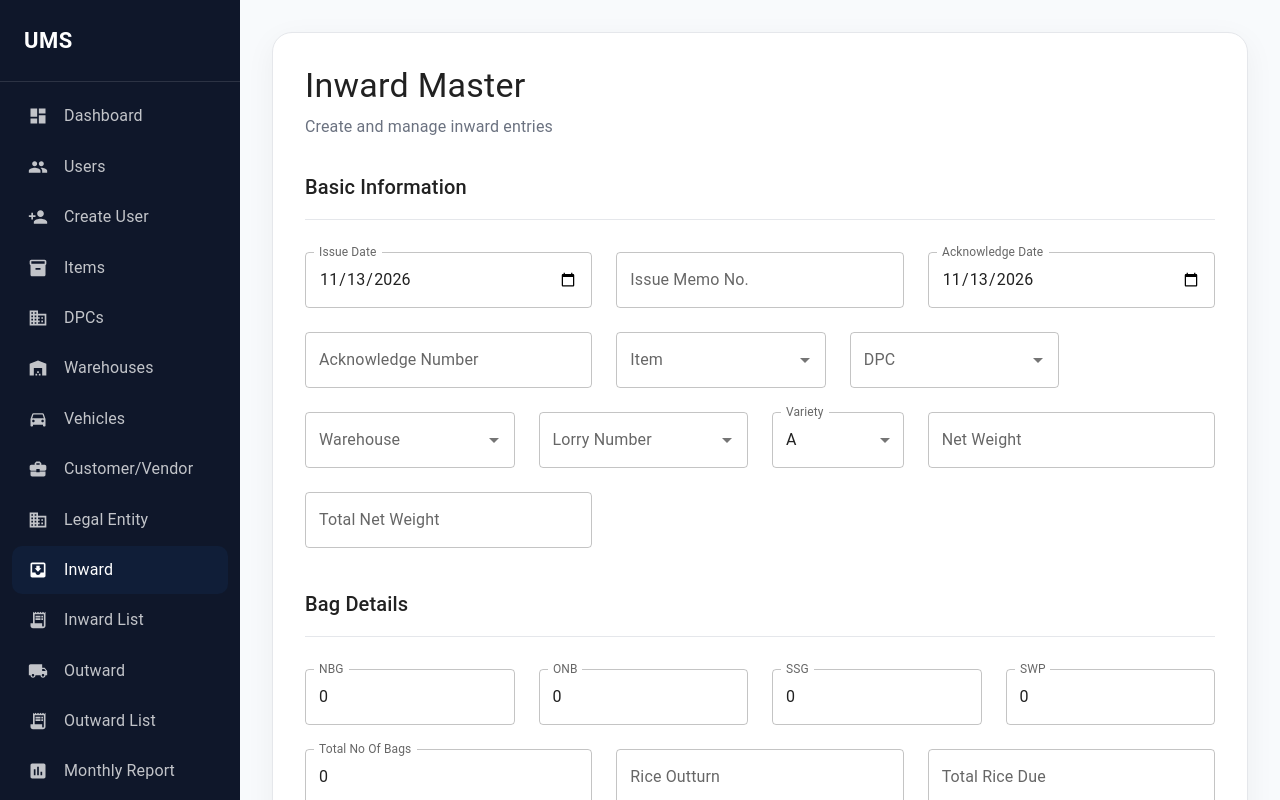
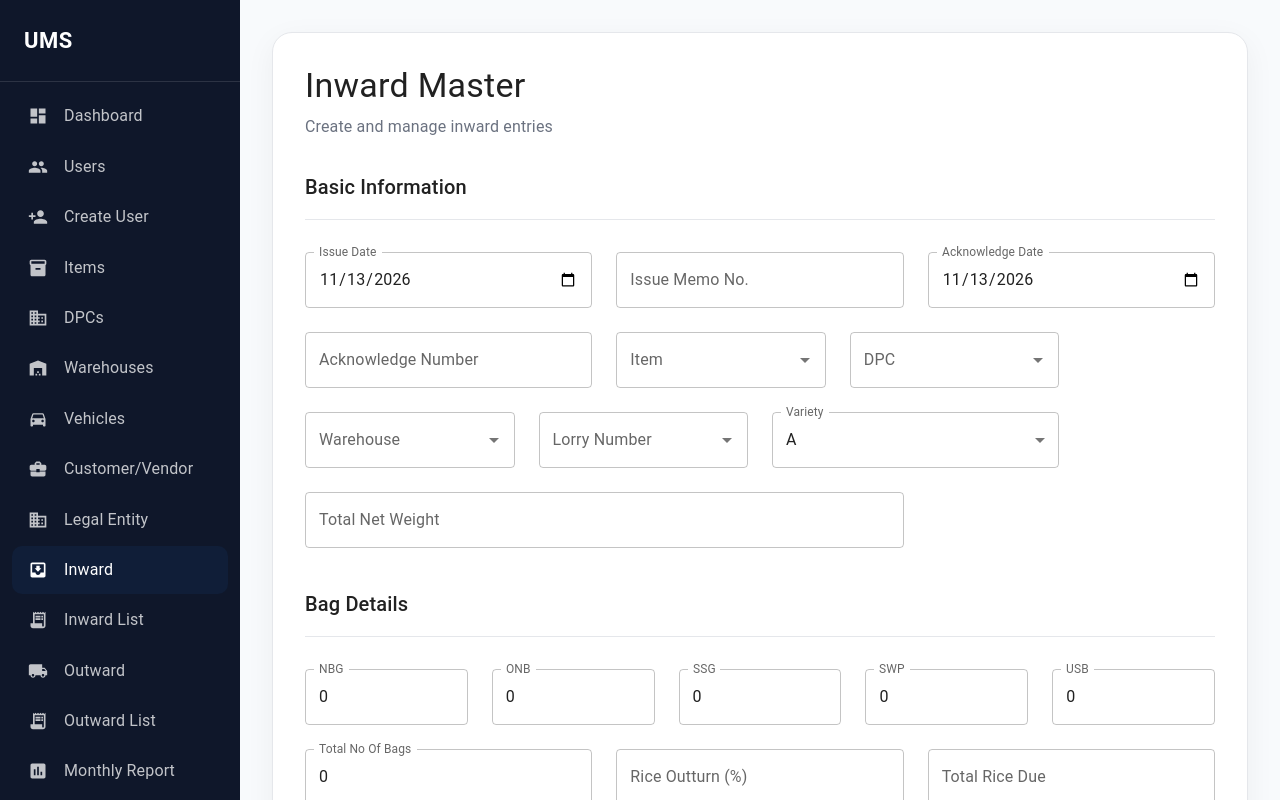
Before and after one commit to deepakkumar1209/RiceMill-management-frontend, a React app: page /inwards in a window 1280 px wide. Shown: the top 800 px of the page. Built offline with nearby package versions, Linux system fonts and the light colour scheme; no server answers; sample sign-in values are in the browser's storage; the HTML template or start-up script is replaced by a standard one.

Commit message:
Update Inward and InwardList: remove net weight, auto calculate rice due and outturn, add USB bag

```diff
--- a/src/pages/InwardListPage.jsx
+++ b/src/pages/InwardListPage.jsx
@@ -289,8 +289,6 @@ startAdornment:(
 
     <TableCell sx={{ fontWeight: 700 }}>Variety</TableCell>
 
-    <TableCell sx={{ fontWeight: 700 }}>Net Weight</TableCell>
-
     <TableCell sx={{ fontWeight: 700 }}>Total Net Weight</TableCell>
 
     <TableCell sx={{ fontWeight: 700 }}>NBG</TableCell>
@@ -301,6 +299,7 @@ startAdornment:(
 
     <TableCell sx={{ fontWeight: 700 }}>SWP</TableCell>
 
+    <TableCell sx={{ fontWeight: 700 }}>USB</TableCell>
 
     <TableCell sx={{ fontWeight: 700 }}>Total Bags</TableCell>
 
@@ -377,11 +376,6 @@ startAdornment:(
     {row.variety || "-"}
   </TableCell>
 
-  {/* Net Weight */}
-  <TableCell>
-    {row.netWeight ?? "-"}
-  </TableCell>
-
   {/* Total Net Weight */}
   <TableCell>
     {row.totalNetWeight ?? "-"}
@@ -405,6 +399,11 @@ startAdornment:(
   {/* SWP */}
   <TableCell>
     {row.swp ?? "-"}
+  </TableCell>
+
+  {/* USB */}
+  <TableCell>
+    {row.usb ?? "-"}
   </TableCell>
 
   {/* Total Bags */}
--- a/src/pages/InwardPage.jsx
+++ b/src/pages/InwardPage.jsx
@@ -71,13 +71,13 @@ const [formData, setFormData] = useState({
 
   variety: "A",
 
-  netWeight: "",
   totalNetWeight: "",
 
   nbg: 0,
   onb: 0,
   ssg: 0,
   swp: 0,
+  usb: 0,
 
   noOfBags: 0,
   totalNoOfBags: 0,
@@ -115,12 +115,12 @@ useEffect(() => {
         warehouse: data.warehouse ?? "",
         lorryNo: data.lorryNo ?? "",
         variety: data.variety ?? "A",
-        netWeight: data.netWeight ?? "",
-        totalNetWeight: data.totalNetWeight ?? "",
+        totalNetWeight: data.totalNetWeight ?? data.netWeight ?? "",
         nbg: data.nbg ?? 0,
         onb: data.onb ?? 0,
         ssg: data.ssg ?? 0,
         swp: data.swp ?? 0,
+        usb: data.usb ?? 0,
         noOfBags: data.noOfBags ?? 0,
         totalNoOfBags: data.totalNoOfBags ?? 0,
         riceOutturn: data.riceOutturn ?? "",
@@ -159,10 +159,23 @@ const loadItems = async () => {
   setItems(data);
 
   if (!idParam && data.length > 0) {
-    setFormData((prev) => ({
-      ...prev,
-      item: prev.item || data[0].itemName,
-    }));
+    const defaultItem = data[0];
+    const defaultOutturn = Number(defaultItem.outlet || 0);
+
+    setFormData((prev) => {
+      const selectedItemName = prev.item || defaultItem.itemName;
+      const currentItem = data.find((i) => i.itemName === selectedItemName) || defaultItem;
+      const outturn = Number(currentItem.outlet || defaultOutturn || 0);
+      const totalWeight = Number(prev.totalNetWeight || 0);
+      const calculatedDue = outturn > 0 && totalWeight > 0 ? Number(((totalWeight * outturn) / 100).toFixed(2)) : "";
+
+      return {
+        ...prev,
+        item: selectedItemName,
+        riceOutturn: prev.riceOutturn !== "" ? prev.riceOutturn : (outturn > 0 ? String(outturn) : ""),
+        totalRiceDue: prev.totalRiceDue !== "" ? prev.totalRiceDue : (calculatedDue !== "" ? String(calculatedDue) : ""),
+      };
+    });
   }
 };
 
@@ -208,6 +221,19 @@ const loadVehicles = async () => {
 const handleChange = (e) => {
   const { name, value } = e.target;
 
+  if (name === "totalNetWeight") {
+    const weight = Number(value || 0);
+    const outturn = Number(formData.riceOutturn || 0);
+    const riceDue = outturn > 0 && weight > 0 ? Number(((weight * outturn) / 100).toFixed(2)) : "";
+
+    setFormData((prev) => ({
+      ...prev,
+      totalNetWeight: value,
+      totalRiceDue: riceDue !== "" ? String(riceDue) : "",
+    }));
+    return;
+  }
+
   setFormData((prev) => ({
     ...prev,
     [name]: value,
@@ -217,130 +243,82 @@ const handleChange = (e) => {
 
 const handleSubmit = async () => {
   try {
+    const totalWeight = Number(formData.totalNetWeight || 0);
+    const outturn = Number(formData.riceOutturn || 0);
+    const calculatedDue = outturn > 0 && totalWeight > 0 ? Number(((totalWeight * outturn) / 100).toFixed(2)) : 0;
+    const totalDue = Number(formData.totalRiceDue || calculatedDue);
+
+    const totalBags =
+      Number(formData.nbg || 0) +
+      Number(formData.onb || 0) +
+      Number(formData.ssg || 0) +
+      Number(formData.swp || 0) +
+      Number(formData.usb || 0);
 
     const payload = {
-
       ...formData,
-
-      netWeight: Number(formData.netWeight || 0),
-
-      totalNetWeight: Number(formData.totalNetWeight || 0),
-
+      netWeight: totalWeight,
+      totalNetWeight: totalWeight,
       nbg: Number(formData.nbg || 0),
-
       onb: Number(formData.onb || 0),
-
       ssg: Number(formData.ssg || 0),
-
       swp: Number(formData.swp || 0),
-
-      noOfBags:
-
-        Number(formData.nbg || 0) +
-
-        Number(formData.onb || 0) +
-
-        Number(formData.ssg || 0) +
-
-        Number(formData.swp || 0),
-
-      totalNoOfBags:
-
-        Number(formData.nbg || 0) +
-
-        Number(formData.onb || 0) +
-
-        Number(formData.ssg || 0) +
-
-        Number(formData.swp || 0),
-
-      riceOutturn:Number(formData.riceOutturn||0),
-
-      totalRiceDue:Number(formData.totalRiceDue||0),
-
+      usb: Number(formData.usb || 0),
+      noOfBags: totalBags,
+      totalNoOfBags: totalBags,
+      riceOutturn: outturn,
+      totalRiceDue: totalDue,
     };
 
     console.log(payload);
 
-    if(editId){
-
-      await updateInward(editId,payload);
-
+    if (editId) {
+      await updateInward(editId, payload);
       setMessage("Updated Successfully");
-
-    }
-
-    else{
-
+    } else {
       await createInward(payload);
-
       setMessage("Saved Successfully");
-
     }
 
     loadInwards();
-
     setSuccess(true);
-
     resetForm();
-
+  } catch (error) {
+    console.log(error);
   }
-
-  catch(error){
-
-    console.log(error);
-
-  }
-
 };
 
 const resetForm = () => {
-
   setEditId(null);
 
   if (idParam) {
     navigate("/inwards", { replace: true });
   }
 
+  const defaultItem = items.length ? items[0] : null;
+  const defaultOutturn = defaultItem ? Number(defaultItem.outlet || 0) : "";
+
   setFormData({
-
-    issueDate:new Date().toISOString().substring(0,10),
-
-    acknowledgeDate:new Date().toISOString().substring(0,10),
-
-    issueMemoNo:"",
-
-    acknowledgeNumber:"",
-
-   item: items.length ? items[0].itemName : "",
-   dpcFrom: dpcs.length ? dpcs[0].dpcName : "",
-  warehouse: warehouses.length ? warehouses[0].warehouseName : "",
-  lorryNo: vehicles.length ? vehicles[0].vehicleNumber : "",
-
-    variety:"A",
-
-    netWeight:"",
-
-    totalNetWeight:"",
-
-    nbg:0,
-
-    onb:0,
-
-    ssg:0,
-
-    swp:0,
-
-    noOfBags:0,
-
-    totalNoOfBags:0,
-
-    riceOutturn:"",
-
-    totalRiceDue:""
-
+    issueDate: new Date().toISOString().substring(0, 10),
+    acknowledgeDate: new Date().toISOString().substring(0, 10),
+    issueMemoNo: "",
+    acknowledgeNumber: "",
+    item: defaultItem ? defaultItem.itemName : "",
+    dpcFrom: dpcs.length ? dpcs[0].dpcName : "",
+    warehouse: warehouses.length ? warehouses[0].warehouseName : "",
+    lorryNo: vehicles.length ? vehicles[0].vehicleNumber : "",
+    variety: "A",
+    totalNetWeight: "",
+    nbg: 0,
+    onb: 0,
+    ssg: 0,
+    swp: 0,
+    usb: 0,
+    noOfBags: 0,
+    totalNoOfBags: 0,
+    riceOutturn: defaultOutturn ? String(defaultOutturn) : "",
+    totalRiceDue: "",
   });
-
 };
 
 return (
@@ -452,12 +430,22 @@ return (
       (item) => item.itemName === formData.item
     ) || null
   }
-  onChange={(event, newValue) =>
-    setFormData({
-      ...formData,
-      item: newValue ? newValue.itemName : "",
-    })
-  }
+  onChange={(event, newValue) => {
+    const selectedName = newValue ? newValue.itemName : "";
+    const outturn = newValue ? Number(newValue.outlet || 0) : 0;
+    const totalWeight = Number(formData.totalNetWeight || 0);
+    const calculatedDue =
+      outturn > 0 && totalWeight > 0
+        ? Number(((totalWeight * outturn) / 100).toFixed(2))
+        : "";
+
+    setFormData((prev) => ({
+      ...prev,
+      item: selectedName,
+      riceOutturn: outturn > 0 ? String(outturn) : "",
+      totalRiceDue: calculatedDue !== "" ? String(calculatedDue) : "",
+    }));
+  }}
   renderInput={(params) => (
     <TextField
       {...params}
@@ -549,7 +537,7 @@ return (
   )}
 />
 </Grid>
-<Grid size={{ xs: 12, md: 2 }}>
+<Grid size={{ xs: 12, md: 4 }}>
   <TextField
     select
     fullWidth
@@ -567,17 +555,7 @@ return (
     </MenuItem>
   </TextField>
 </Grid>
-<Grid size={{ xs: 12, md: 4 }}>
-  <TextField
-    fullWidth
-    type="number"
-    label="Net Weight"
-    name="netWeight"
-    value={formData.netWeight}
-    onChange={handleChange}
-  />
-</Grid>
-<Grid size={{ xs: 12, md: 4 }}>
+<Grid size={{ xs: 12, md: 8 }}>
   <TextField
     fullWidth
     type="number"
@@ -612,7 +590,7 @@ return (
   container
   spacing={3}
 >
-<Grid size={{ xs: 3 }}>
+<Grid size={{ xs: 6, sm: 4, md: 2.4 }}>
 <TextField
 fullWidth
 label="NBG"
@@ -623,7 +601,7 @@ onChange={handleChange}
 />
 </Grid>
 
-<Grid size={{ xs: 3 }}>
+<Grid size={{ xs: 6, sm: 4, md: 2.4 }}>
 <TextField
 fullWidth
 label="ONB"
@@ -634,7 +612,7 @@ onChange={handleChange}
 />
 </Grid>
 
-<Grid size={{ xs: 3 }}>
+<Grid size={{ xs: 6, sm: 4, md: 2.4 }}>
 <TextField
 fullWidth
 label="SSG"
@@ -645,13 +623,24 @@ onChange={handleChange}
 />
 </Grid>
 
-<Grid size={{ xs: 3 }}>
+<Grid size={{ xs: 6, sm: 4, md: 2.4 }}>
 <TextField
 fullWidth
 label="SWP"
 name="swp"
 type="number"
 value={formData.swp}
+onChange={handleChange}
+/>
+</Grid>
+
+<Grid size={{ xs: 6, sm: 4, md: 2.4 }}>
+<TextField
+fullWidth
+label="USB"
+name="usb"
+type="number"
+value={formData.usb}
 onChange={handleChange}
 />
 </Grid>
@@ -665,7 +654,8 @@ value={
 Number(formData.nbg || 0) +
 Number(formData.onb || 0) +
 Number(formData.ssg || 0) +
-Number(formData.swp || 0)
+Number(formData.swp || 0) +
+Number(formData.usb || 0)
 }
 InputProps={{
 readOnly:true,
@@ -676,10 +666,13 @@ readOnly:true,
   <TextField
     fullWidth
     type="number"
-    label="Rice Outturn"
+    label="Rice Outturn (%)"
     name="riceOutturn"
     value={formData.riceOutturn}
-    onChange={handleChange}
+    helperText="Auto-filled from selected Item"
+    InputProps={{
+      readOnly: true,
+    }}
   />
 </Grid>
 <Grid size={{ xs: 12, md: 4 }}>
@@ -689,7 +682,10 @@ readOnly:true,
     label="Total Rice Due"
     name="totalRiceDue"
     value={formData.totalRiceDue}
-    onChange={handleChange}
+    helperText="Auto-calculated: (Total Net Weight × Outturn) / 100"
+    InputProps={{
+      readOnly: true,
+    }}
   />
 </Grid>
 
```
